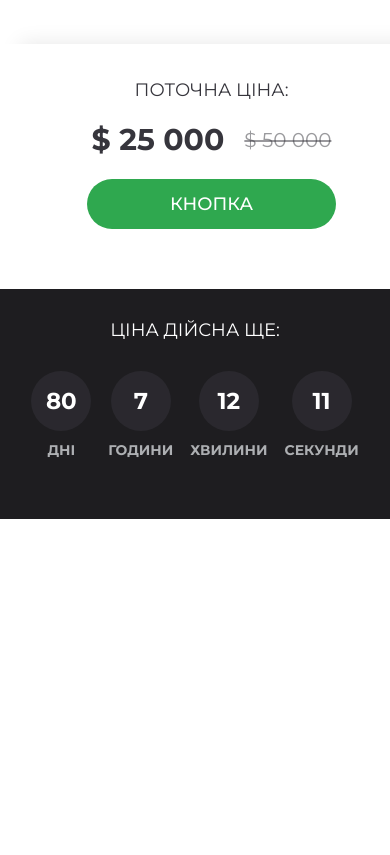
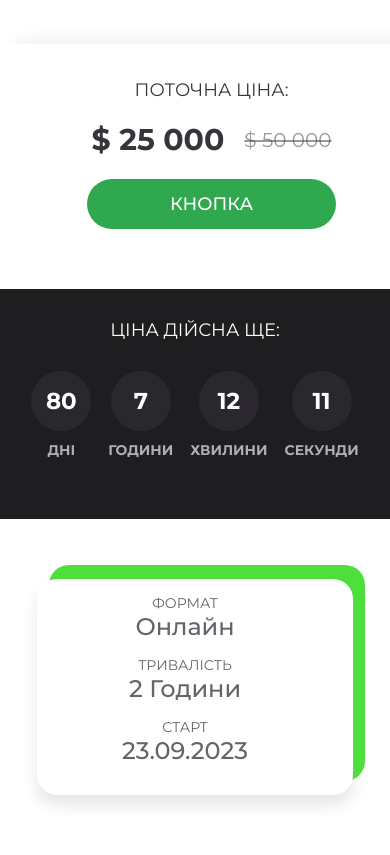
Before and after one commit to anna-okhrimenko/course, a website: page dev/index.html in a window 390 px wide. Shown: the part 1672-2527 px from the top of the page. Before the commit the page ends 2191 px from the top, so only its background shows below. Drawn offline with nearby package versions, Linux system fonts and the light colour scheme; files that its build step writes are made by us from their sources.

Commit message:
course info done

```diff
--- a/dev/index.html
+++ b/dev/index.html
@@ -5,5 +5,7 @@
     @@include('templates/secrets-mini-block.html')
     @@include('templates/insta-busines.html')
     @@include('templates/countdown-block.html')
+    @@include('templates/course-info.html')
+    @@include('templates/for-whom_course.html')
 </main>
 @@include('templates/footer.html')
--- a/dev/sass/countdown-block.scss
+++ b/dev/sass/countdown-block.scss
@@ -1,4 +1,5 @@
 .countdown-block {
+    margin-bottom: 60px;
     .left-block {
         background: #1E1D20;
         justify-content: center;
--- /dev/null
+++ b/dev/sass/course-info.scss
@@ -0,0 +1,56 @@
+.course-info {
+    display: flex;
+    justify-content: space-between;
+    margin: 0 auto 60px;
+
+
+    &_circle {
+        display: flex;
+        flex-direction: column;
+        align-items: center;
+        justify-content: center;
+        background-image: url(assets/img/circle.png);
+        background-repeat: no-repeat;
+        background-size: cover;
+        margin-right: 20px;
+        width: 227px;
+        height: 234px;
+
+        h5 {
+            text-align: center;
+            font-size: 24px;
+            font-weight: 500;
+            text-transform: capitalize;
+            color: #63656B;
+        }
+
+    }
+    h6 {
+        color: #63656B;
+        text-align: center;
+        font-size: 14px;
+        font-weight: 400;
+        text-transform: uppercase;
+    }
+
+    &_square {
+        padding: 49px 55px;
+        display: flex;
+        flex-direction: column;
+        align-items: center;
+        justify-content: center;
+        border-radius: 50px;
+        border: 1px solid #FFF;
+        background: #FFF;
+        box-shadow: 0px 0px 10px 0px rgba(0, 0, 0, 0.1) ;
+
+        span {
+            color: #63656B;
+            text-align: center;
+            font-size: 64px;
+            font-weight: 600;
+            text-transform: uppercase;
+        }
+    }
+
+}
--- a/dev/sass/media/_media_max_width750.scss
+++ b/dev/sass/media/_media_max_width750.scss
@@ -88,4 +88,42 @@
     }
 
 
+    .course-info {
+        justify-content: space-between;
+        flex-direction: column;
+        padding: 15px 85px;
+        border-radius: 20px;
+        box-shadow: 12px -14px 0px 0px #4EDF3C,0px 10px 15px 0px rgba(0,0,0,0.1);
+        width: fit-content;
+
+        &_circle {
+            flex-direction: column-reverse;
+            margin-bottom: 15px;
+            background: #FFF;
+
+            width: auto;
+            height: auto;
+
+            h5 {
+                text-align: center;
+                font-size: 24px;
+                font-weight: 500;
+                text-transform: capitalize;
+                color: #63656B;
+            }
+
+        }
+        h6 {
+            color: #63656B;
+            text-align: center;
+            font-size: 14px;
+            font-weight: 400;
+            text-transform: uppercase;
+        }
+
+
+
+    }
+
+
 }
--- a/dev/sass/media/_media_max_width991.scss
+++ b/dev/sass/media/_media_max_width991.scss
@@ -139,4 +139,12 @@
         }
     }
 
+    .course-info {
+        justify-content: space-around;
+        &_square {
+            display: none;
+        }
+
+    }
+
 }
--- a/dev/style.scss
+++ b/dev/style.scss
@@ -20,5 +20,7 @@ Use it to make something cool, have fun, and share what you've learned with othe
 @import "sass/secrets-mini-block";
 @import "sass/insta-busines";
 @import "sass/countdown-block";
+@import "sass/course-info";
+@import "sass/for-whom_course";
 @import "sass/footer";
 @import "sass/media/media";
--- /dev/null
+++ b/dev/templates/course-info.html
@@ -0,0 +1,21 @@
+<div class=" container column-block">
+    <div class="course-info">
+        <div class="course-info_circle">
+            <h5>Онлайн</h5>
+            <h6>формат</h6>
+        </div>
+        <div class="course-info_circle">
+            <h5>2 години</h5>
+            <h6>тривалість</h6>
+        </div>
+        <div class="course-info_circle">
+            <h5>23.09.2023</h5>
+            <h6>старт</h6>
+        </div>
+        <div class="course-info_square">
+            <h6>залишилось місць</h6>
+            <span>11</span>
+        </div>
+
+    </div>
+</div>
```
Also changed, not shown: docs/index.html (+23 -0 lines), dev/assets/img/circle.png (added), dev/sass/for-whom_course.scss (added), dev/templates/for-whom_course.html (added), docs/assets/img/circle.png (added), docs/style.css, docs/style.min.css, 1 other file.
